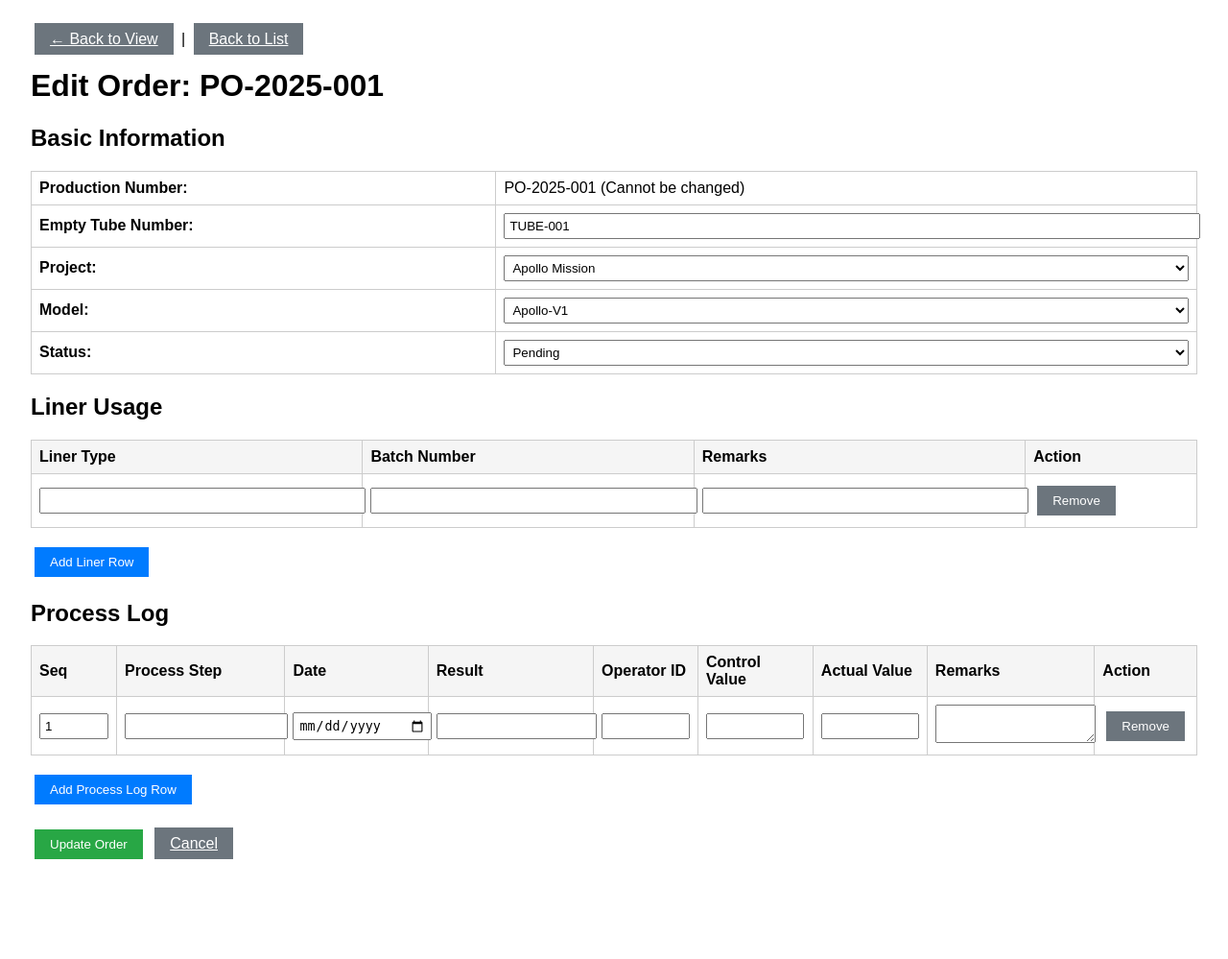
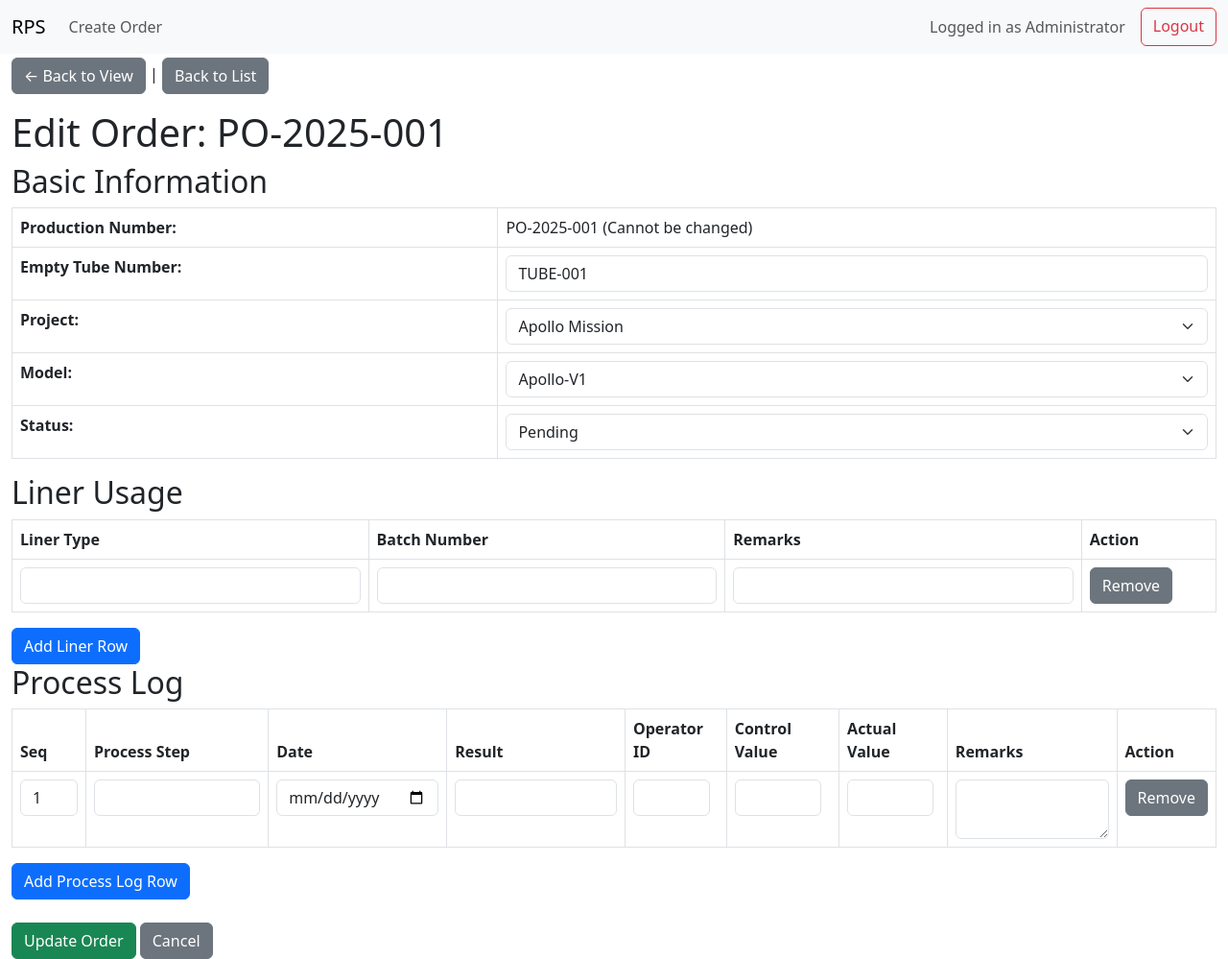
Before and after one commit to roan2008/testjules, a PHP site: page /edit_order.php?pn=PO-2025-001 in a window 1280 px wide. Shown: the whole page at 96% size. Before the commit the page ends 895 px from the top, so only its background shows below. Run offline with PHP 8.4, Linux system fonts and the light colour scheme; a user stored in the database is signed in; data comes from the database, SQL or seed files in the repository; data that the repository does not hold is empty.

Commit message:
Add Bootstrap layout and shared templates

```diff
--- a/public/edit_order.php
+++ b/public/edit_order.php
@@ -78,7 +78,7 @@ if ($_SERVER['REQUEST_METHOD'] === 'POST') {
                             $log['Operator_UserID'] ?: null,
                             $log['Remarks'],
                             $log['ControlValue'] ?: null,
-                            $log['ActualMeasuredValue'] ?: null
+                            $log['ActualMeasuredValue'] ?: null,
                         ]);
                     }
                 }
@@ -106,54 +106,33 @@ if ($_SERVER['REQUEST_METHOD'] === 'POST') {
         }
     }
 }
+
+$page_title = 'Edit Order';
+include 'templates/header.php';
 ?>
-<!DOCTYPE html>
-<html>
-<head>
-    <meta charset="UTF-8">
-    <title>Edit Order</title>
-    <style>
-        body { font-family: Arial, sans-serif; margin: 2em; }
-        table { border-collapse: collapse; width: 100%; margin: 1em 0; }
-        th, td { border: 1px solid #ccc; padding: 8px; text-align: left; }
-        th { background-color: #f5f5f5; }
-        input, select, textarea { width: 100%; padding: 4px; }
-        .error { color: red; }
-        .success { color: green; }
-        .btn { padding: 8px 16px; margin: 4px; cursor: pointer; }
-        .btn-primary { background-color: #007bff; color: white; border: none; }
-        .btn-secondary { background-color: #6c757d; color: white; border: none; }
-        .btn-success { background-color: #28a745; color: white; border: none; }
-    </style>
-</head>
-<body>
 <p><a href="view_order.php?pn=<?php echo urlencode($pn); ?>" class="btn btn-secondary">← Back to View</a> | <a href="index.php" class="btn btn-secondary">Back to List</a></p>
-
 <h1>Edit Order: <?php echo htmlspecialchars($order['ProductionNumber']); ?></h1>
-
 <?php if ($error): ?>
-        <p class="error"><?php echo htmlspecialchars($error); ?></p>
+    <div class="alert alert-danger" role="alert"><?php echo htmlspecialchars($error); ?></div>
 <?php endif; ?>
-
 <?php if ($success): ?>
-        <p class="success"><?php echo htmlspecialchars($success); ?></p>
+    <div class="alert alert-success" role="alert"><?php echo htmlspecialchars($success); ?></div>
 <?php endif; ?>
-
 <form method="post">
     <h2>Basic Information</h2>
-        <table>
+    <table class="table table-bordered">
         <tr>
             <td><strong>Production Number:</strong></td>
             <td><?php echo htmlspecialchars($order['ProductionNumber']); ?> (Cannot be changed)</td>
         </tr>
         <tr>
             <td><strong>Empty Tube Number:</strong></td>
-                <td><input type="text" name="EmptyTubeNumber" value="<?php echo htmlspecialchars($order['EmptyTubeNumber']); ?>"></td>
+            <td><input type="text" name="EmptyTubeNumber" value="<?php echo htmlspecialchars($order['EmptyTubeNumber']); ?>" class="form-control"></td>
         </tr>
         <tr>
             <td><strong>Project:</strong></td>
             <td>
-                    <select name="ProjectID">
+                <select name="ProjectID" class="form-select">
                     <option value="">Select Project</option>
                     <?php foreach ($projects as $project): ?>
                         <option value="<?php echo $project['ProjectID']; ?>" <?php echo ($project['ProjectID'] == $order['ProjectID']) ? 'selected' : ''; ?>>
@@ -166,7 +145,7 @@ if ($_SERVER['REQUEST_METHOD'] === 'POST') {
         <tr>
             <td><strong>Model:</strong></td>
             <td>
-                    <select name="ModelID">
+                <select name="ModelID" class="form-select">
                     <option value="">Select Model</option>
                     <?php foreach ($models as $model): ?>
                         <option value="<?php echo $model['ModelID']; ?>" <?php echo ($model['ModelID'] == $order['ModelID']) ? 'selected' : ''; ?>>
@@ -179,7 +158,7 @@ if ($_SERVER['REQUEST_METHOD'] === 'POST') {
         <tr>
             <td><strong>Status:</strong></td>
             <td>
-                    <select name="MC02_Status">
+                <select name="MC02_Status" class="form-select">
                     <option value="Pending" <?php echo ($order['MC02_Status'] == 'Pending') ? 'selected' : ''; ?>>Pending</option>
                     <option value="In Progress" <?php echo ($order['MC02_Status'] == 'In Progress') ? 'selected' : ''; ?>>In Progress</option>
                     <option value="Completed" <?php echo ($order['MC02_Status'] == 'Completed') ? 'selected' : ''; ?>>Completed</option>
@@ -190,7 +169,7 @@ if ($_SERVER['REQUEST_METHOD'] === 'POST') {
     </table>
 
     <h2>Liner Usage</h2>
-        <table id="linerTable">
+    <table id="linerTable" class="table table-bordered">
         <thead>
             <tr>
                 <th>Liner Type</th>
@@ -203,17 +182,17 @@ if ($_SERVER['REQUEST_METHOD'] === 'POST') {
             <?php if (!empty($liners)): ?>
                 <?php foreach ($liners as $index => $liner): ?>
                     <tr>
-                            <td><input type="text" name="liner[<?php echo $index; ?>][LinerType]" value="<?php echo htmlspecialchars($liner['LinerType']); ?>"></td>
-                            <td><input type="text" name="liner[<?php echo $index; ?>][LinerBatchNumber]" value="<?php echo htmlspecialchars($liner['LinerBatchNumber']); ?>"></td>
-                            <td><input type="text" name="liner[<?php echo $index; ?>][Remarks]" value="<?php echo htmlspecialchars($liner['Remarks']); ?>"></td>
+                        <td><input type="text" name="liner[<?php echo $index; ?>][LinerType]" value="<?php echo htmlspecialchars($liner['LinerType']); ?>" class="form-control"></td>
+                        <td><input type="text" name="liner[<?php echo $index; ?>][LinerBatchNumber]" value="<?php echo htmlspecialchars($liner['LinerBatchNumber']); ?>" class="form-control"></td>
+                        <td><input type="text" name="liner[<?php echo $index; ?>][Remarks]" value="<?php echo htmlspecialchars($liner['Remarks']); ?>" class="form-control"></td>
                         <td><button type="button" onclick="removeRow(this)" class="btn btn-secondary">Remove</button></td>
                     </tr>
                 <?php endforeach; ?>
             <?php else: ?>
                 <tr>
-                        <td><input type="text" name="liner[0][LinerType]"></td>
-                        <td><input type="text" name="liner[0][LinerBatchNumber]"></td>
-                        <td><input type="text" name="liner[0][Remarks]"></td>
+                    <td><input type="text" name="liner[0][LinerType]" class="form-control"></td>
+                    <td><input type="text" name="liner[0][LinerBatchNumber]" class="form-control"></td>
+                    <td><input type="text" name="liner[0][Remarks]" class="form-control"></td>
                     <td><button type="button" onclick="removeRow(this)" class="btn btn-secondary">Remove</button></td>
                 </tr>
             <?php endif; ?>
@@ -222,7 +201,7 @@ if ($_SERVER['REQUEST_METHOD'] === 'POST') {
     <button type="button" onclick="addLinerRow()" class="btn btn-primary">Add Liner Row</button>
 
     <h2>Process Log</h2>
-        <table id="logTable">
+    <table id="logTable" class="table table-bordered">
         <thead>
             <tr>
                 <th>Seq</th>
@@ -240,27 +219,27 @@ if ($_SERVER['REQUEST_METHOD'] === 'POST') {
             <?php if (!empty($logs)): ?>
                 <?php foreach ($logs as $index => $log): ?>
                     <tr>
-                            <td><input type="number" name="log[<?php echo $index; ?>][SequenceNo]" value="<?php echo $log['SequenceNo']; ?>" style="width: 60px;"></td>
-                            <td><input type="text" name="log[<?php echo $index; ?>][ProcessStepName]" value="<?php echo htmlspecialchars($log['ProcessStepName']); ?>"></td>
-                            <td><input type="date" name="log[<?php echo $index; ?>][DatePerformed]" value="<?php echo $log['DatePerformed']; ?>"></td>
-                            <td><input type="text" name="log[<?php echo $index; ?>][Result]" value="<?php echo htmlspecialchars($log['Result']); ?>"></td>
-                            <td><input type="number" name="log[<?php echo $index; ?>][Operator_UserID]" value="<?php echo $log['Operator_UserID']; ?>" style="width: 80px;"></td>
-                            <td><input type="number" step="0.001" name="log[<?php echo $index; ?>][ControlValue]" value="<?php echo $log['ControlValue']; ?>" style="width: 90px;"></td>
-                            <td><input type="number" step="0.001" name="log[<?php echo $index; ?>][ActualMeasuredValue]" value="<?php echo $log['ActualMeasuredValue']; ?>" style="width: 90px;"></td>
-                            <td><textarea name="log[<?php echo $index; ?>][Remarks]" rows="2"><?php echo htmlspecialchars($log['Remarks']); ?></textarea></td>
+                        <td><input type="number" name="log[<?php echo $index; ?>][SequenceNo]" value="<?php echo $log['SequenceNo']; ?>" style="width: 60px;" class="form-control"></td>
+                        <td><input type="text" name="log[<?php echo $index; ?>][ProcessStepName]" value="<?php echo htmlspecialchars($log['ProcessStepName']); ?>" class="form-control"></td>
+                        <td><input type="date" name="log[<?php echo $index; ?>][DatePerformed]" value="<?php echo $log['DatePerformed']; ?>" class="form-control"></td>
+                        <td><input type="text" name="log[<?php echo $index; ?>][Result]" value="<?php echo htmlspecialchars($log['Result']); ?>" class="form-control"></td>
+                        <td><input type="number" name="log[<?php echo $index; ?>][Operator_UserID]" value="<?php echo $log['Operator_UserID']; ?>" style="width: 80px;" class="form-control"></td>
+                        <td><input type="number" step="0.001" name="log[<?php echo $index; ?>][ControlValue]" value="<?php echo $log['ControlValue']; ?>" style="width: 90px;" class="form-control"></td>
+                        <td><input type="number" step="0.001" name="log[<?php echo $index; ?>][ActualMeasuredValue]" value="<?php echo $log['ActualMeasuredValue']; ?>" style="width: 90px;" class="form-control"></td>
+                        <td><textarea name="log[<?php echo $index; ?>][Remarks]" rows="2" class="form-control"><?php echo htmlspecialchars($log['Remarks']); ?></textarea></td>
                         <td><button type="button" onclick="removeRow(this)" class="btn btn-secondary">Remove</button></td>
                     </tr>
                 <?php endforeach; ?>
             <?php else: ?>
                 <tr>
-                        <td><input type="number" name="log[0][SequenceNo]" value="1" style="width: 60px;"></td>
-                        <td><input type="text" name="log[0][ProcessStepName]"></td>
-                        <td><input type="date" name="log[0][DatePerformed]"></td>
-                        <td><input type="text" name="log[0][Result]"></td>
-                        <td><input type="number" name="log[0][Operator_UserID]" style="width: 80px;"></td>
-                        <td><input type="number" step="0.001" name="log[0][ControlValue]" style="width: 90px;"></td>
-                        <td><input type="number" step="0.001" name="log[0][ActualMeasuredValue]" style="width: 90px;"></td>
-                        <td><textarea name="log[0][Remarks]" rows="2"></textarea></td>
+                    <td><input type="number" name="log[0][SequenceNo]" value="1" style="width: 60px;" class="form-control"></td>
+                    <td><input type="text" name="log[0][ProcessStepName]" class="form-control"></td>
+                    <td><input type="date" name="log[0][DatePerformed]" class="form-control"></td>
+                    <td><input type="text" name="log[0][Result]" class="form-control"></td>
+                    <td><input type="number" name="log[0][Operator_UserID]" style="width: 80px;" class="form-control"></td>
+                    <td><input type="number" step="0.001" name="log[0][ControlValue]" style="width: 90px;" class="form-control"></td>
+                    <td><input type="number" step="0.001" name="log[0][ActualMeasuredValue]" style="width: 90px;" class="form-control"></td>
+                    <td><textarea name="log[0][Remarks]" rows="2" class="form-control"></textarea></td>
                     <td><button type="button" onclick="removeRow(this)" class="btn btn-secondary">Remove</button></td>
                 </tr>
             <?php endif; ?>
@@ -281,9 +260,9 @@ if ($_SERVER['REQUEST_METHOD'] === 'POST') {
         const table = document.getElementById('linerTable').getElementsByTagName('tbody')[0];
         const newRow = table.insertRow();
         newRow.innerHTML = `
-                <td><input type="text" name="liner[${linerRowCount}][LinerType]"></td>
-                <td><input type="text" name="liner[${linerRowCount}][LinerBatchNumber]"></td>
-                <td><input type="text" name="liner[${linerRowCount}][Remarks]"></td>
+            <td><input type="text" name="liner[${linerRowCount}][LinerType]" class="form-control"></td>
+            <td><input type="text" name="liner[${linerRowCount}][LinerBatchNumber]" class="form-control"></td>
+            <td><input type="text" name="liner[${linerRowCount}][Remarks]" class="form-control"></td>
             <td><button type="button" onclick="removeRow(this)" class="btn btn-secondary">Remove</button></td>
         `;
         linerRowCount++;
@@ -293,14 +272,14 @@ if ($_SERVER['REQUEST_METHOD'] === 'POST') {
         const table = document.getElementById('logTable').getElementsByTagName('tbody')[0];
         const newRow = table.insertRow();
         newRow.innerHTML = `
-                <td><input type="number" name="log[${logRowCount}][SequenceNo]" value="${logRowCount + 1}" style="width: 60px;"></td>
-                <td><input type="text" name="log[${logRowCount}][ProcessStepName]"></td>
-                <td><input type="date" name="log[${logRowCount}][DatePerformed]"></td>
-                <td><input type="text" name="log[${logRowCount}][Result]"></td>
-                <td><input type="number" name="log[${logRowCount}][Operator_UserID]" style="width: 80px;"></td>
-                <td><input type="number" step="0.001" name="log[${logRowCount}][ControlValue]" style="width: 90px;"></td>
-                <td><input type="number" step="0.001" name="log[${logRowCount}][ActualMeasuredValue]" style="width: 90px;"></td>
-                <td><textarea name="log[${logRowCount}][Remarks]" rows="2"></textarea></td>
+            <td><input type="number" name="log[${logRowCount}][SequenceNo]" value="${logRowCount + 1}" style="width: 60px;" class="form-control"></td>
+            <td><input type="text" name="log[${logRowCount}][ProcessStepName]" class="form-control"></td>
+            <td><input type="date" name="log[${logRowCount}][DatePerformed]" class="form-control"></td>
+            <td><input type="text" name="log[${logRowCount}][Result]" class="form-control"></td>
+            <td><input type="number" name="log[${logRowCount}][Operator_UserID]" style="width: 80px;" class="form-control"></td>
+            <td><input type="number" step="0.001" name="log[${logRowCount}][ControlValue]" style="width: 90px;" class="form-control"></td>
+            <td><input type="number" step="0.001" name="log[${logRowCount}][ActualMeasuredValue]" style="width: 90px;" class="form-control"></td>
+            <td><textarea name="log[${logRowCount}][Remarks]" rows="2" class="form-control"></textarea></td>
             <td><button type="button" onclick="removeRow(this)" class="btn btn-secondary">Remove</button></td>
         `;
         logRowCount++;
@@ -311,5 +290,4 @@ if ($_SERVER['REQUEST_METHOD'] === 'POST') {
         row.remove();
     }
 </script>
-</body>
-</html>
+<?php include 'templates/footer.php'; ?>
--- /dev/null
+++ b/public/templates/footer.php
@@ -0,0 +1,5 @@
+</div>
+<script src="https://cdn.jsdelivr.net/npm/bootstrap@5.3.0/dist/js/bootstrap.bundle.min.js"></script>
+<script src="assets/js/app.js"></script>
+</body>
+</html>
--- /dev/null
+++ b/public/templates/header.php
@@ -0,0 +1,13 @@
+<?php if (session_status() === PHP_SESSION_NONE) session_start(); ?>
+<!DOCTYPE html>
+<html lang="en">
+<head>
+    <meta charset="UTF-8">
+    <meta name="viewport" content="width=device-width, initial-scale=1">
+    <title><?php echo $page_title ?? 'Rocket Production System'; ?></title>
+    <link href="https://cdn.jsdelivr.net/npm/bootstrap@5.3.0/dist/css/bootstrap.min.css" rel="stylesheet">
+    <link href="assets/css/app.css" rel="stylesheet">
+</head>
+<body>
+<?php include __DIR__ . '/navigation.php'; ?>
+<div class="container-fluid">
--- /dev/null
+++ b/public/templates/navigation.php
@@ -0,0 +1,23 @@
+<nav class="navbar navbar-expand-lg navbar-light bg-light fixed-top">
+  <div class="container-fluid">
+    <a class="navbar-brand" href="index.php">RPS</a>
+    <button class="navbar-toggler" type="button" data-bs-toggle="collapse" data-bs-target="#navbarNav" aria-controls="navbarNav" aria-expanded="false" aria-label="Toggle navigation">
+      <span class="navbar-toggler-icon"></span>
+    </button>
+    <div class="collapse navbar-collapse" id="navbarNav">
+      <ul class="navbar-nav me-auto mb-2 mb-lg-0">
+        <li class="nav-item">
+          <a class="nav-link" href="create_order.php">Create Order</a>
+        </li>
+      </ul>
+      <div class="d-flex">
+        <?php if (isset($_SESSION['UserID'])): ?>
+          <span class="navbar-text me-3">Logged in as <?= htmlspecialchars($_SESSION['Role']) ?></span>
+          <a class="btn btn-outline-danger" href="logout.php">Logout</a>
+        <?php else: ?>
+          <a class="btn btn-outline-primary" href="login.php">Login</a>
+        <?php endif; ?>
+      </div>
+    </div>
+  </div>
+</nav>
```
Also changed, not shown: public/create_order.php (+80 -89 lines), public/index.php (+17 -21 lines), public/login.php (+21 -22 lines), public/view_order.php (+8 -18 lines), public/assets/css/app.css (added), public/assets/js/app.js (added). Lines whose indentation alone changed are shown as unchanged.
